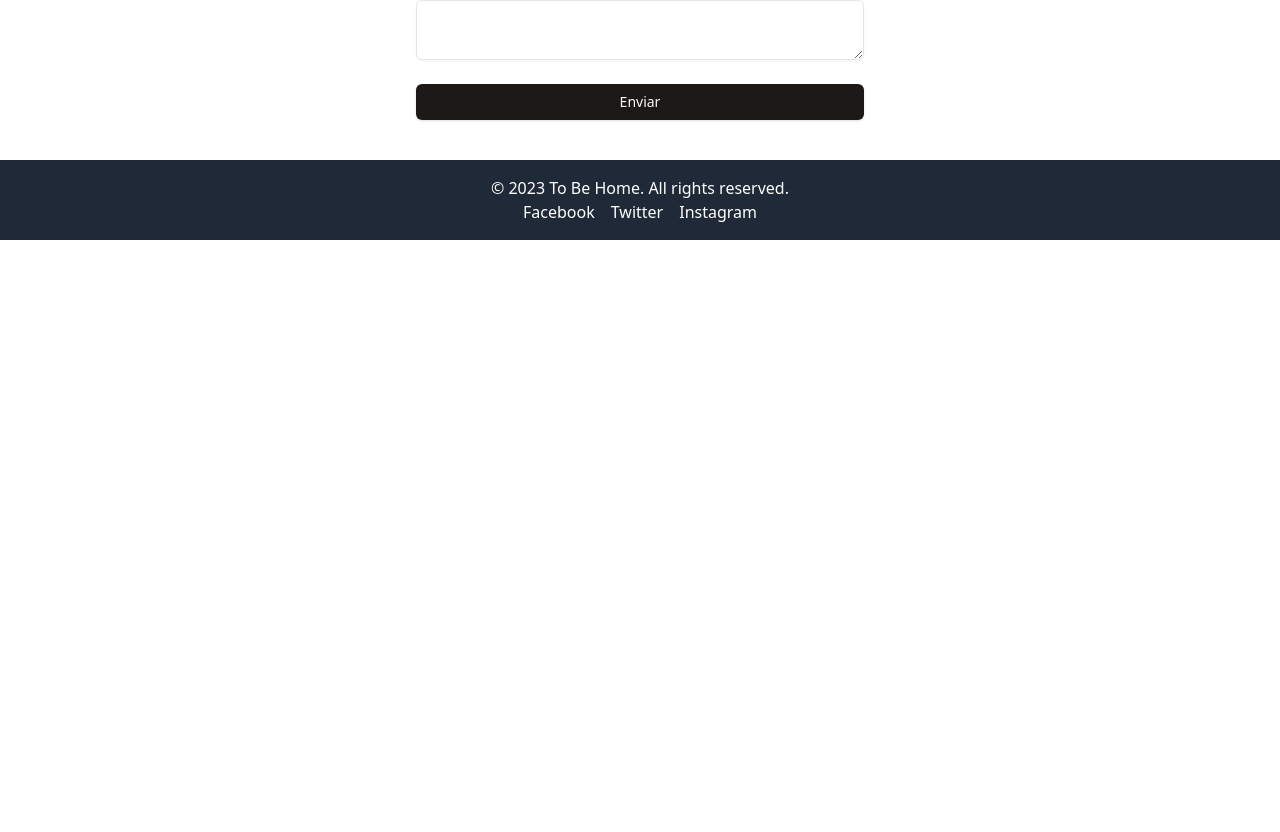
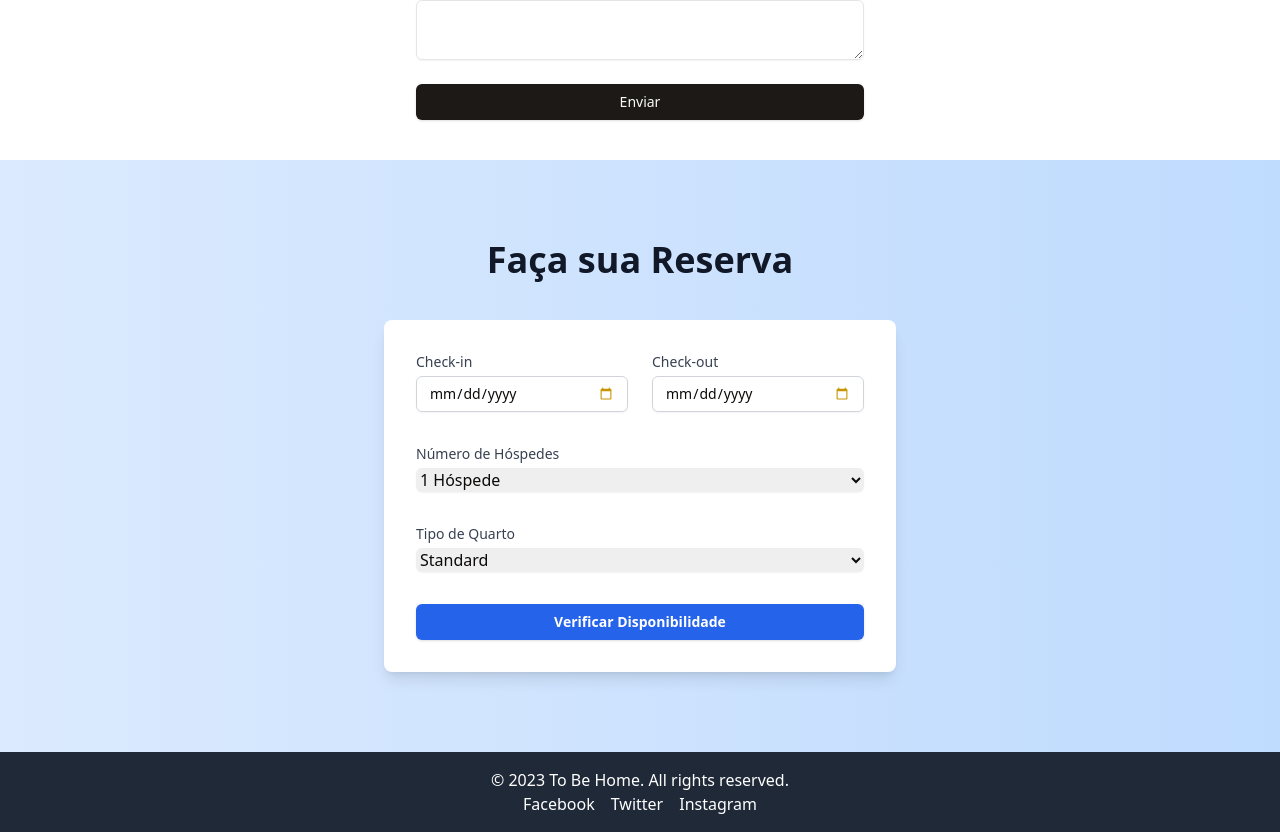
Before and after one commit to THIAGOMORGADO/web-projeto-tobehome, a Next.js app: page / in a window 1280 px wide. Shown: the part 2992-3824 px from the top of the page. Before the commit the page ends 3232 px from the top, so only its background shows below. Built offline with nearby package versions, Linux system fonts and the light colour scheme.

Commit message:
ataualizando booking form

```diff
--- a/src/app/page.tsx
+++ b/src/app/page.tsx
@@ -22,6 +22,9 @@ export default function Home() {
           <h1 className="text-2xl">Informe seu dados</h1>
           <VisitorForm />
         </div>
+        <div className="">
+          <BookingForm />
+        </div>
         <Footer />
       </main>
     </>
```
